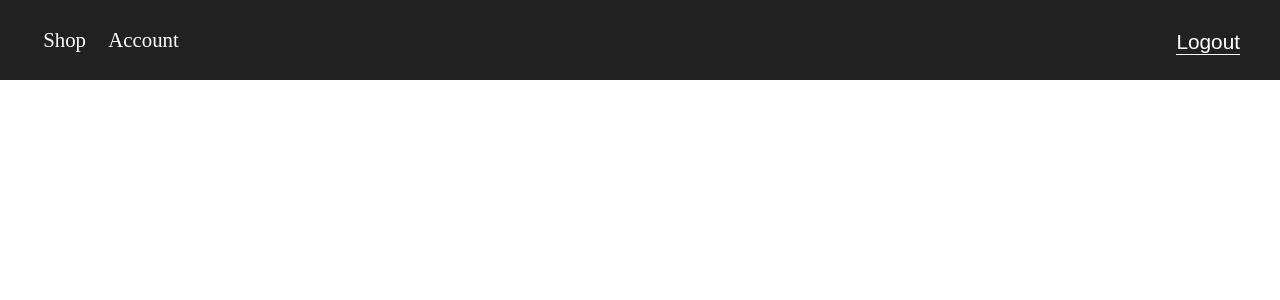
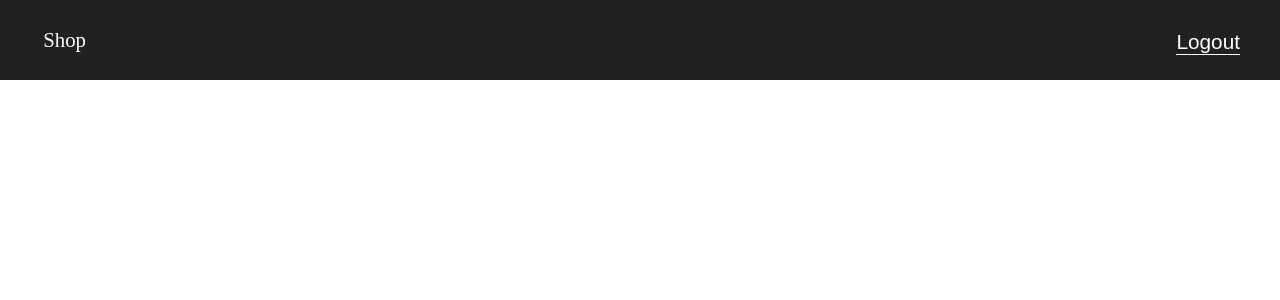
Before and after one commit to amalia980/Webshop_react, a React (Create React App) app in the folder webshop-app/: page / in a window 1280 px wide. Shown: the top 300 px of the page. Built offline with nearby package versions, Linux system fonts and the light colour scheme.

Commit message:
tog bort account och flyttade över till shop

```diff
--- a/webshop-app/src/App.js
+++ b/webshop-app/src/App.js
@@ -1,5 +1,4 @@
 import { BrowserRouter, Routes, Route } from 'react-router-dom';
-import Account from "./pages/Account"
 import Login from "./pages/Login"
 import Shop from './pages/Shop';
 import ShowInDom from "./ShowInDom"
@@ -13,8 +12,7 @@ function App() {
       <Route path="/" element={ <ShowInDom />}>
         <Route path="shop" element={<Shop />}/>
         <Route path="login" element={ <Login />} />
-        <Route path="account" element={ <Account />} />
-        <Route path="account/:firstname/:lastname/" element={ <Account />} />
+        <Route path="shop/:firstname/:lastname/" element={ <Shop />} />
       </Route>
     </Routes>
     </BrowserRouter>
--- a/webshop-app/src/components/Navbar.js
+++ b/webshop-app/src/components/Navbar.js
@@ -19,9 +19,6 @@ const Navbar = () => {
         <nav>
           <div className="links">
             <Link className="navLinks" to="/shop">Shop</Link>
-            <Link className="navLinks" to="/account">
-              Account
-            </Link>
           </div>
 
           <div className="navButtons">
--- a/webshop-app/src/pages/Account.js
+++ /dev/null
@@ -1,17 +0,0 @@
-import { useContext } from "react"
-import { UserContext } from "../context/UserContext"
-import './CSS/Account.css'
-
-const Account = () => {
-
-    const {user} = useContext(UserContext)
-
-    return (
-        <div className="bodyAccount">
-            <h2>Account</h2>
-            <p className="welcomeText">Welcome {user.firstname}!</p>
-        </div>
-    )
-}
-
-export default Account
--- a/webshop-app/src/pages/CSS/Account.css
+++ /dev/null
@@ -1,4 +0,0 @@
-
-.bodyAccount{
-    padding: 4rem;
-}
--- a/webshop-app/src/pages/CSS/Shop.css
+++ b/webshop-app/src/pages/CSS/Shop.css
@@ -48,3 +48,7 @@
     background-color: rgb(197, 197, 197);
     cursor: pointer;
 }
+
+.bodyAccount{
+    padding: 4rem;
+}
--- a/webshop-app/src/pages/Login.js
+++ b/webshop-app/src/pages/Login.js
@@ -15,9 +15,8 @@ const Login = () => {
   const handleLoginUser = (e) => {
     e.preventDefault();
     setLoggedIn(true);
-    navigate(`/account/${user.firstname}/${user.lastname}`);
+    navigate(`/shop/${user.firstname}/${user.lastname}`);
   };
-
 
   return (
   <>
--- a/webshop-app/src/pages/Shop.js
+++ b/webshop-app/src/pages/Shop.js
@@ -1,10 +1,17 @@
+import { useContext } from "react"
+import { UserContext } from "../context/UserContext"
 import './CSS/Shop.css';
 import products from '../services/products';
 
 const Shop = () => {
 
+    const {user} = useContext(UserContext);
 
     return (
+        <>
+        <div className="bodyAccount">
+            <h2 className="welcomeText">Welcome {user.firstname}!</h2>
+        </div>
             <div className='wrapper-products'>
 
                 {products.map((item) => (
@@ -19,8 +26,8 @@ const Shop = () => {
                         </div>
                     </div>
                 ))}
-
             </div>
+            </>
     )
 }
 
```
